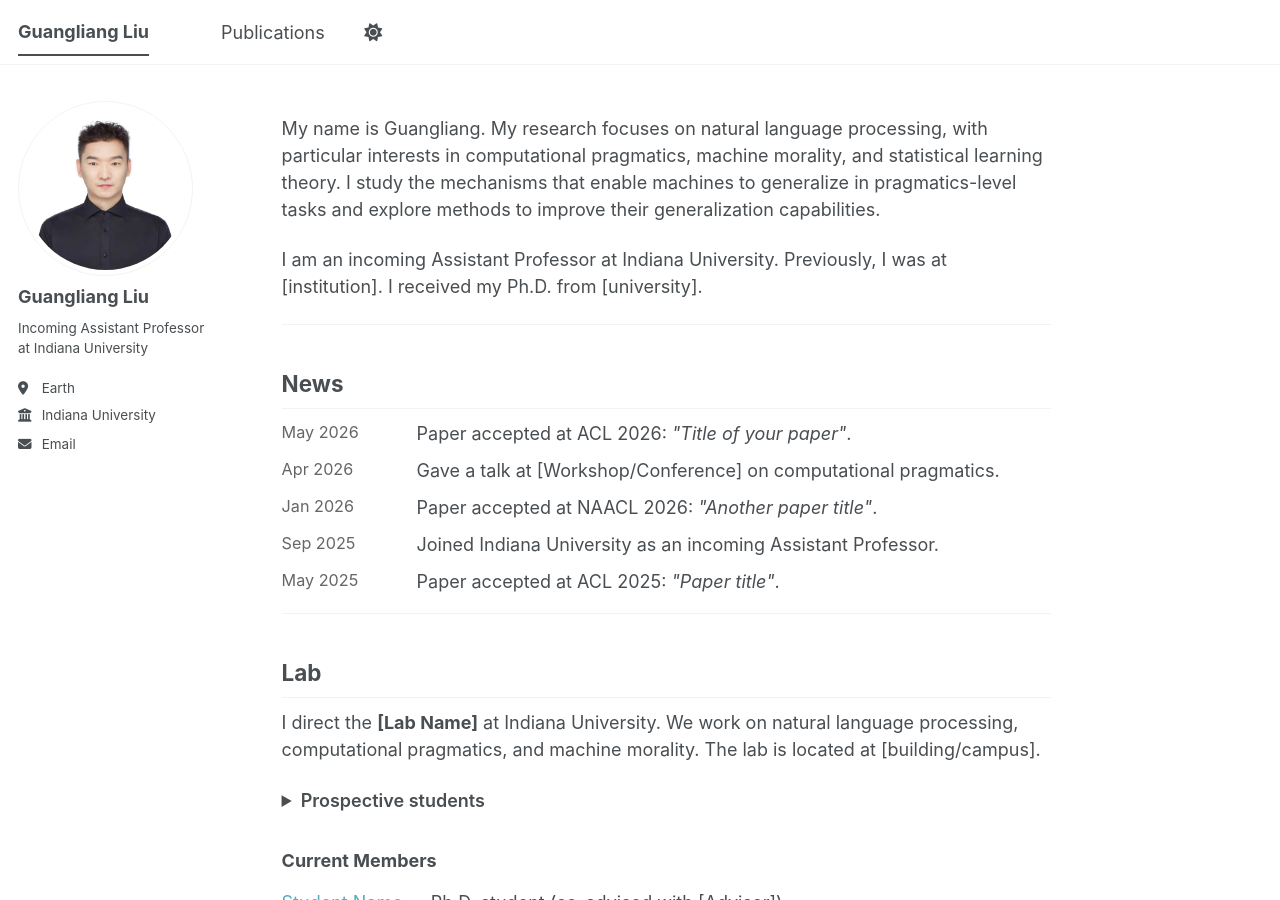
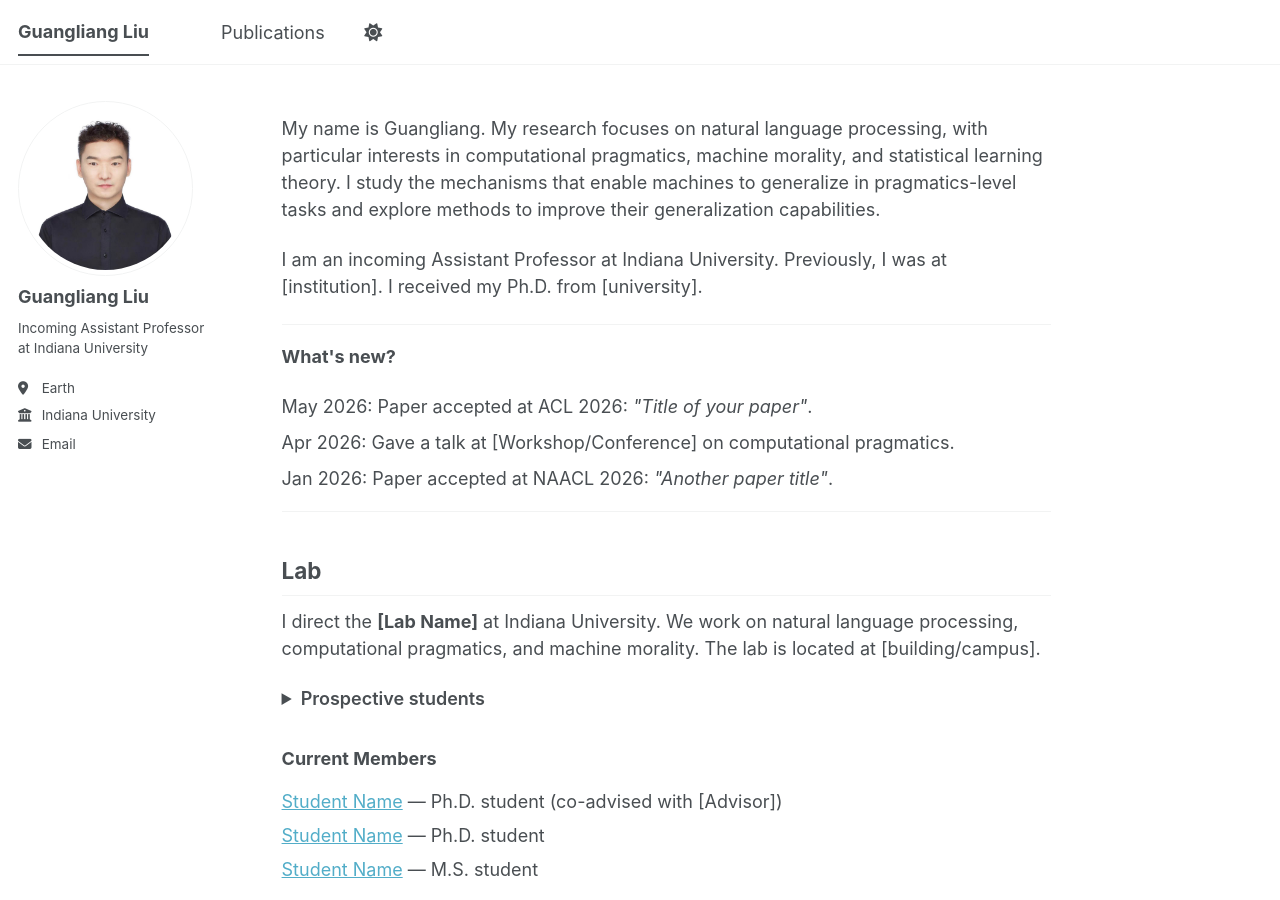
Before and after one commit to guangliang-nlp/guangliang-nlp.github.io, a Jekyll site: the page built from _pages/about.md, in a window 1280 px wide and 900 px high. Built offline with Jekyll 4.4.1, drawn with Linux system fonts in a browser that asks for light colours; a script bundle is joined from its source files by our own code; library files that are not in the unit come from our copies.

Commit message:
Add files via upload

```diff
--- a/_pages/about.md
+++ b/_pages/about.md
@@ -14,29 +14,16 @@ I am an incoming Assistant Professor at Indiana University. Previously, I was at
 ---
 
 <section id="news">
-<h2>News</h2>
-<ul class="news-list" style="list-style:none; padding:0; margin:0;">
-  <li style="display:flex; gap:1.2em; margin-bottom:0.55em;">
-    <span style="min-width:7em; color:#666; font-size:0.9em;">May 2026</span>
-    <span>Paper accepted at ACL 2026: <em>"Title of your paper"</em>.</span>
-  </li>
-  <li style="display:flex; gap:1.2em; margin-bottom:0.55em;">
-    <span style="min-width:7em; color:#666; font-size:0.9em;">Apr 2026</span>
-    <span>Gave a talk at [Workshop/Conference] on computational pragmatics.</span>
-  </li>
-  <li style="display:flex; gap:1.2em; margin-bottom:0.55em;">
-    <span style="min-width:7em; color:#666; font-size:0.9em;">Jan 2026</span>
-    <span>Paper accepted at NAACL 2026: <em>"Another paper title"</em>.</span>
-  </li>
-  <li style="display:flex; gap:1.2em; margin-bottom:0.55em;">
-    <span style="min-width:7em; color:#666; font-size:0.9em;">Sep 2025</span>
-    <span>Joined Indiana University as an incoming Assistant Professor.</span>
-  </li>
-  <li style="display:flex; gap:1.2em; margin-bottom:0.55em;">
-    <span style="min-width:7em; color:#666; font-size:0.9em;">May 2025</span>
-    <span>Paper accepted at ACL 2025: <em>"Paper title"</em>.</span>
-  </li>
-</ul>
+<p><strong>What's new?</strong></p>
+<div style="overflow-y:auto; max-height:100px;">
+  <ul style="list-style:none; padding:0; margin:0;">
+    <li>May 2026: Paper accepted at ACL 2026: <em>"Title of your paper"</em>.</li>
+    <li>Apr 2026: Gave a talk at [Workshop/Conference] on computational pragmatics.</li>
+    <li>Jan 2026: Paper accepted at NAACL 2026: <em>"Another paper title"</em>.</li>
+    <li>Sep 2025: Joined Indiana University as an incoming Assistant Professor.</li>
+    <li>May 2025: Paper accepted at ACL 2025: <em>"Paper title"</em>.</li>
+  </ul>
+</div>
 </section>
 
 ---
```
Also changed, not shown: _pages/publications.html (+11 -24 lines).
